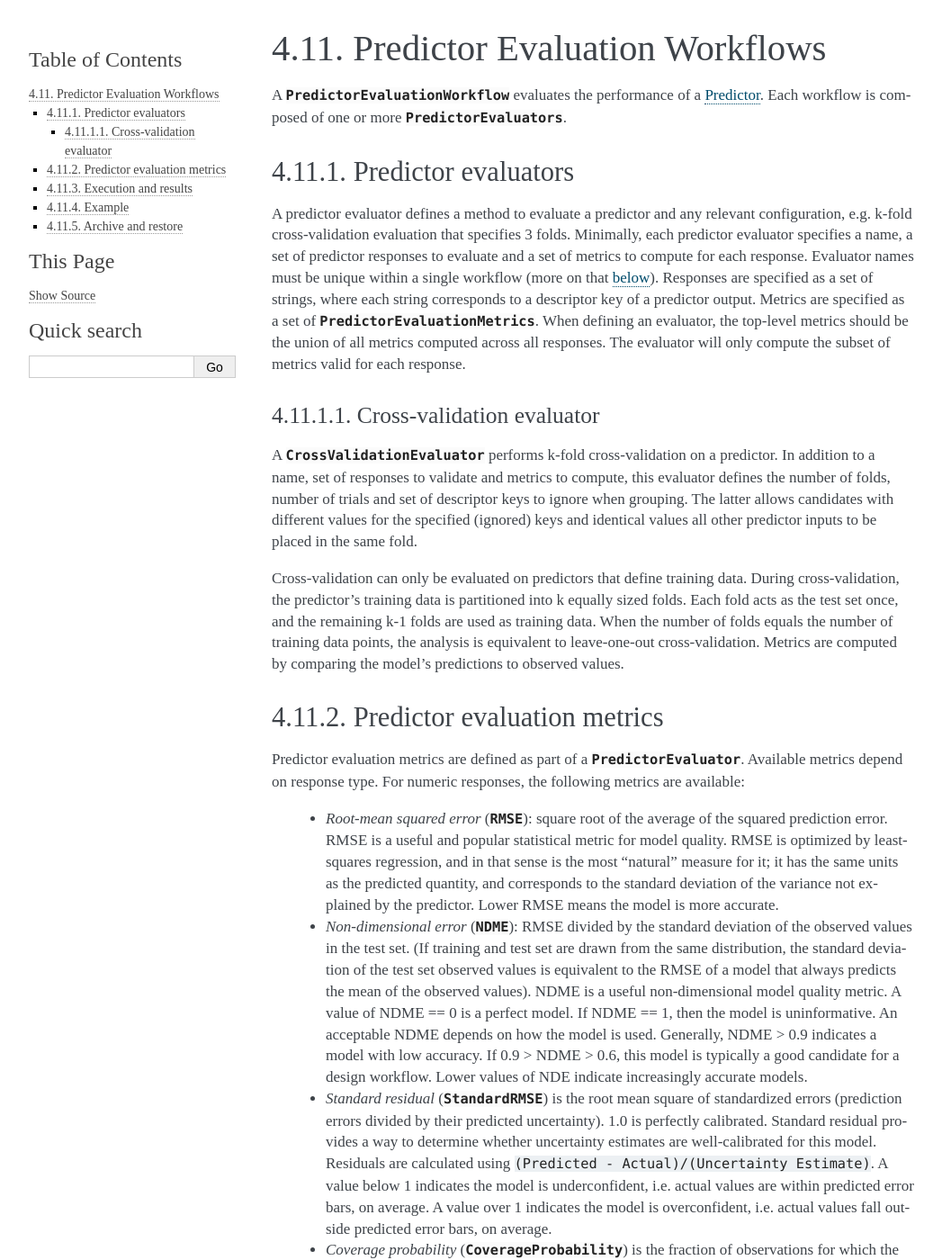
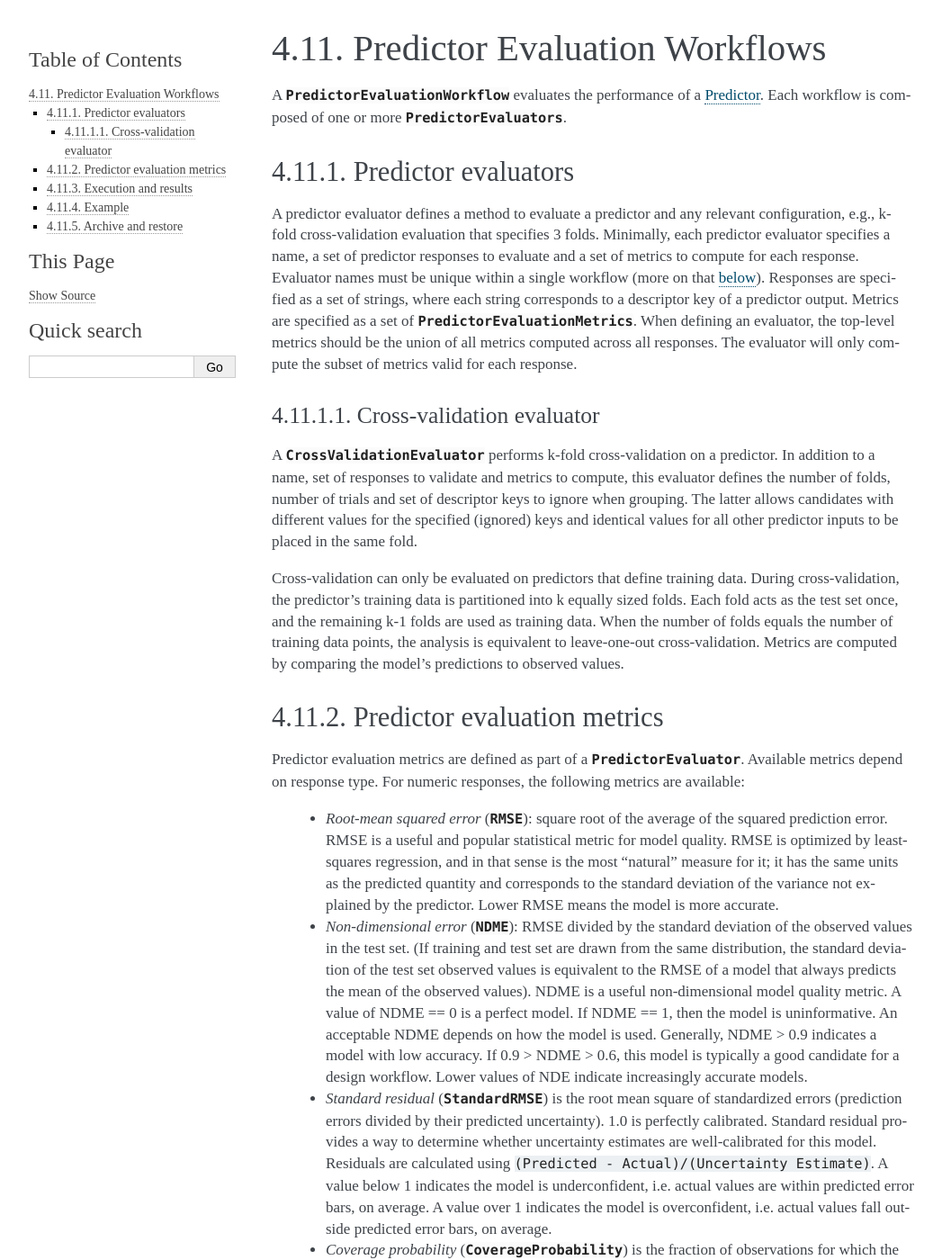
Before and after one commit to CitrineInformatics/citrine-python, a Sphinx documentation site: the page built from docs/source/workflows/predictor_evaluation_workflows.rst, in a window 1280 px wide and 1400 px high. Shown: the whole window at 90% size, without its empty margins (106-1153 px from the left). Built offline with Sphinx 7.4.7, drawn with Linux system fonts in a browser that asks for light colours; some of the changed text lies outside the part shown.

Commit message:
Apply suggestions from code review
Co-authored-by: bfolie <bfolie@citrine.io>

```diff
--- a/docs/source/workflows/predictor_evaluation_workflows.rst
+++ b/docs/source/workflows/predictor_evaluation_workflows.rst
@@ -7,7 +7,7 @@
 Predictor evaluators
 --------------------
 
-A predictor evaluator defines a method to evaluate a predictor and any relevant configuration, e.g. k-fold cross-validation evaluation that specifies 3 folds.
+A predictor evaluator defines a method to evaluate a predictor and any relevant configuration, e.g., k-fold cross-validation evaluation that specifies 3 folds.
 Minimally, each predictor evaluator specifies a name, a set of predictor responses to evaluate and a set of metrics to compute for each response.
 Evaluator names must be unique within a single workflow (more on that `below <#execution-and-results>`__).
 Responses are specified as a set of strings, where each string corresponds to a descriptor key of a predictor output.
@@ -20,7 +20,7 @@
 
 A :class:`~citrine.informatics.predictor_evaluator.CrossValidationEvaluator` performs k-fold cross-validation on a predictor.
 In addition to a name, set of responses to validate and metrics to compute, this evaluator defines the number of folds, number of trials and set of descriptor keys to ignore when grouping.
-The latter allows candidates with different values for the specified (ignored) keys and identical values all other predictor inputs to be placed in the same fold.
+The latter allows candidates with different values for the specified (ignored) keys and identical values for all other predictor inputs to be placed in the same fold.
 
 Cross-validation can only be evaluated on predictors that define training data.
 During cross-validation, the predictor's training data is partitioned into k equally sized folds.
@@ -37,7 +37,7 @@
 
   - *Root-mean squared error* (:class:`~citrine.informatics.predictor_evaluation_metrics.RMSE`): square root of the average of the squared prediction error.
     RMSE is a useful and popular statistical metric for model quality.
-    RMSE is optimized by least-squares regression, and in that sense is the most "natural" measure for it; it has the same units as the predicted quantity, and corresponds to the standard deviation of the variance not explained by the predictor.
+    RMSE is optimized by least-squares regression, and in that sense is the most "natural" measure for it; it has the same units as the predicted quantity and corresponds to the standard deviation of the variance not explained by the predictor.
     Lower RMSE means the model is more accurate.
   - *Non-dimensional error* (:class:`~citrine.informatics.predictor_evaluation_metrics.NDME`): RMSE divided by the standard deviation of the observed values in the test set.
     (If training and test set are drawn from the same distribution, the standard deviation of the test set observed values is equivalent to the RMSE of a model that always predicts the mean of the observed values).
@@ -70,7 +70,7 @@
    Scores are bounded by 0 and 1.
    At a value of 1, the model has perfect precision and recall.
 
-In addition to the aforementioned metrics, predicted vs. actual data (:class:`~citrine.informatics.predictor_evaluation_metrics.PVA`) are also available.
+In addition to the aforementioned metrics, predicted vs. actual data (:class:`~citrine.informatics.predictor_evaluation_metrics.PVA`) are also available for both real and categorical responses.
 
 
 .. _execution-and-results:
@@ -81,7 +81,7 @@
 Triggering a Predictor Evaluation Workflow produces a :class:`~citrine.resources.predictor_evaluation_execution.PredictorEvaluationExecution`.
 This execution allows you to track the progress using its ``status`` and ``status_info`` properties.
 The ``status`` can be one of ``INPROGRESS``, ``READY`` or ``FAILED``.
-Information about the execution status, e.g. warnings or reasons for failure, can be accessed via ``status_info``.
+Information about the execution status, e.g., warnings or reasons for failure, can be accessed via ``status_info``.
 
 When the ``status`` is ``READY``, results for each evaluation defined as part of the workflow can be accessed using the ``results`` method:
 
@@ -161,7 +161,7 @@
 Next, we'll create a cross-validation evaluator for the response ``y`` with 8 folds and 3 trials and request metrics for root-mean square error (:class:`~citrine.informatics.predictor_evaluation_metrics.RMSE`) and predicted vs. actual data (:class:`~citrine.informatics.predictor_evaluation_metrics.PVA`).
 
 .. note::
-    Here, we're performing cross-validation on an output, but latent variables are valid cross-validation responses as well.
+    Here we're performing cross-validation on an output, but latent variables are valid cross-validation responses as well.
 
 .. code:: python
 
```
Also changed, not shown: other parts of docs/source/workflows/predictor_evaluation_workflows.rst (+3 -3 lines).
